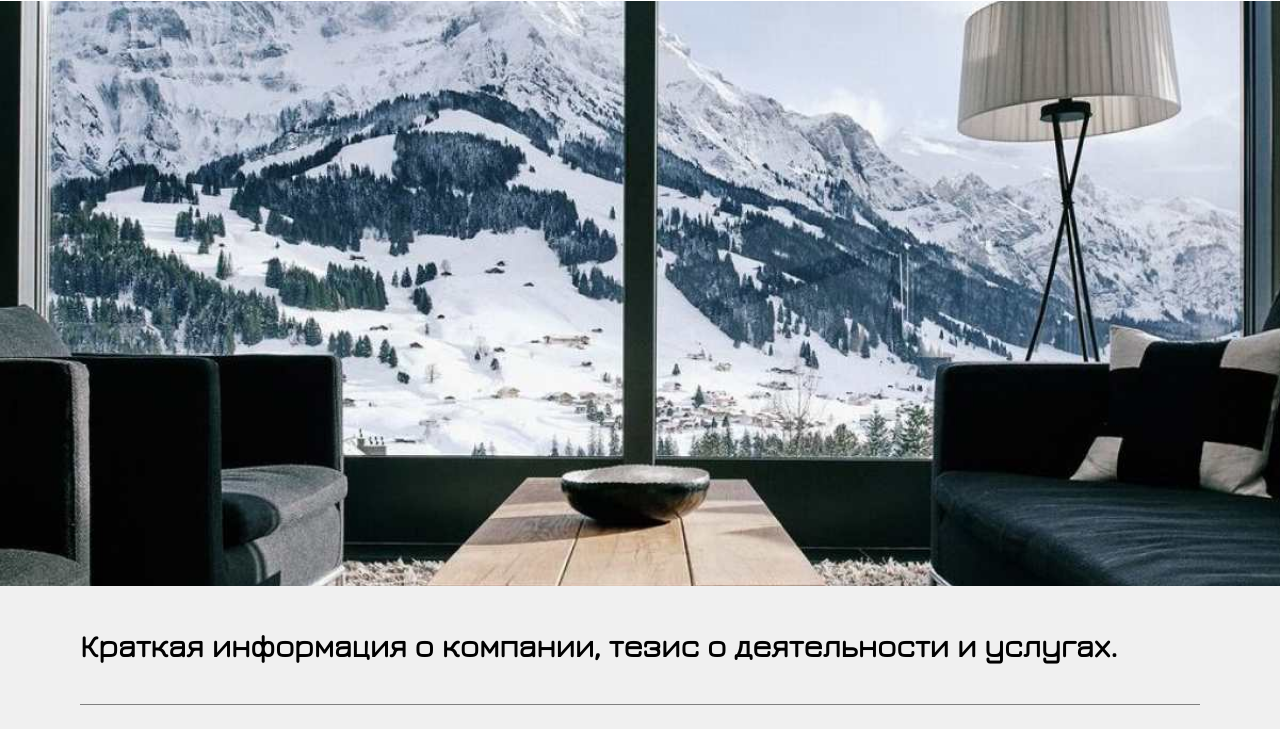
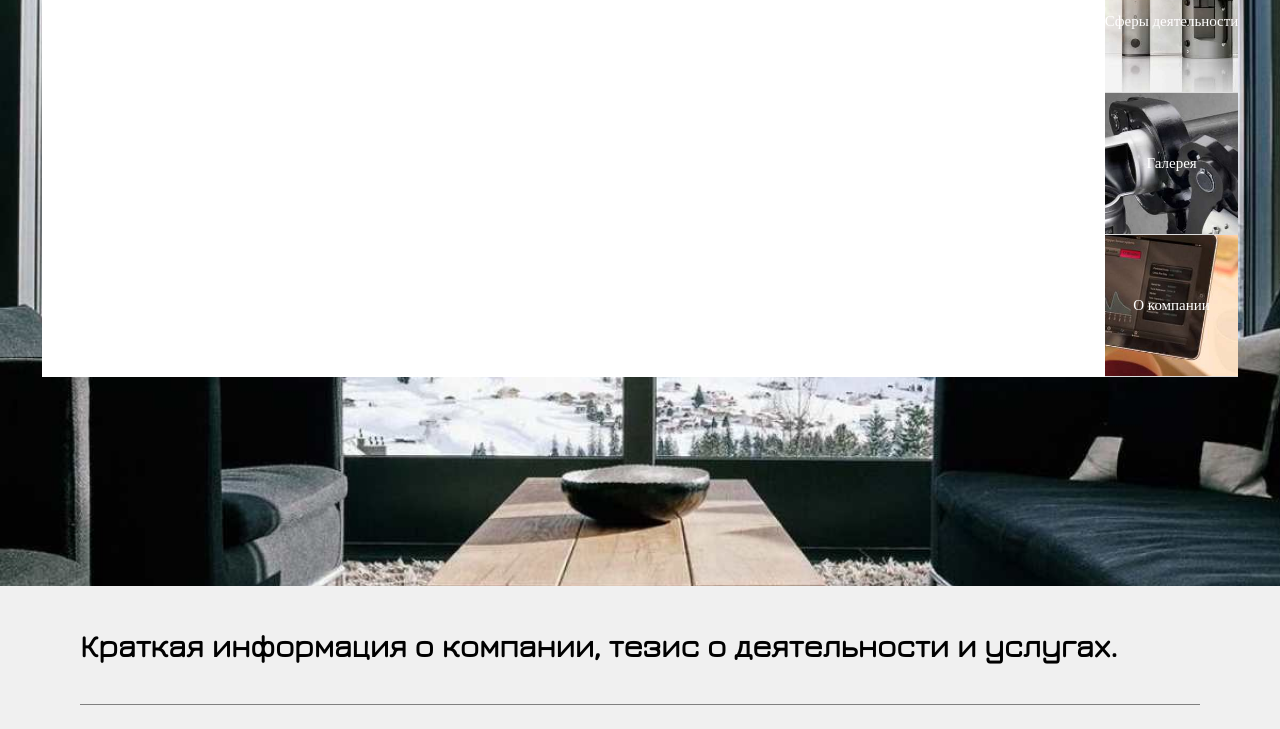
Before and after one commit to ar78ilnik/introsystema, a plain HTML site: page app/index.html in a window 1280 px wide. Shown: the part 49-778 px from the top of the page. Drawn offline with nearby package versions, Linux system fonts and the light colour scheme; files that its build step writes are made by us from their sources; a web font is replaced by a local one.

Commit message:
Change less files

```diff
--- a/app/less/gallery-block/gallery-block.less
+++ b/app/less/gallery-block/gallery-block.less
@@ -45,7 +45,7 @@
     }
 }
 
-@media screen and (min-width: 660px) {
+@media screen and (min-width: 770px) {
     .gallery-block {
         display: flex;
         flex-wrap: wrap;
--- a/app/less/gallery/gallery.less
+++ b/app/less/gallery/gallery.less
@@ -1,4 +1,4 @@
-@media screen and (min-width: 660px) {
+@media screen and (min-width: 770px) {
     .gallery {
         display: flex;
         flex-direction: row;
--- a/app/less/main/main.less
+++ b/app/less/main/main.less
@@ -6,7 +6,7 @@
     border-bottom: 1px solid gray;
 }
 
-@media screen and (min-width: 660px) {
+@media screen and (min-width: 770px) {
 	.main__h1 {
         font-size: 32px;
 	}
--- a/app/less/page-header/page-header.less
+++ b/app/less/page-header/page-header.less
@@ -58,9 +58,15 @@
 .page-header--opened-noindex {
 	height: 490px;
 }
-@media screen and (min-width: 660px) {
+@media screen and (min-width: 770px) {
 	.page-header {
         height: 635px;
 		background-image: url("../img/index-tablet.jpg");
+        &__top {
+            font-size: 10px;
+        }
+        &__button {
+            display: none;
+        }
 	}
 }
--- a/app/less/top-navigation/top-navigation.less
+++ b/app/less/top-navigation/top-navigation.less
@@ -26,3 +26,9 @@
 .top-navigation__link_three {
 	background-image: url("../img/menu/menu3-mobile.jpg");
 }
+
+@media screen and (min-width: 770px) {
+    .top-navigation {
+        display: flex;
+    }
+}
--- a/app/less/top-wrapper/top-wrapper.less
+++ b/app/less/top-wrapper/top-wrapper.less
@@ -5,3 +5,12 @@
     left: 0;
     background-color: #fff;
 }
+
+@media screen and (min-width: 770px) {
+    .top-wrapper {
+        display: flex;
+        position: inherit;
+        width: 93.5%;
+        margin: 0 auto;
+    }
+}
```
